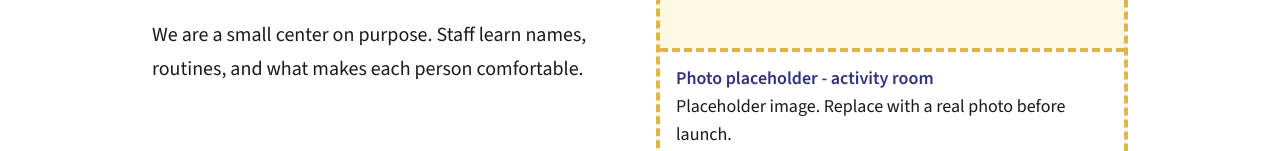
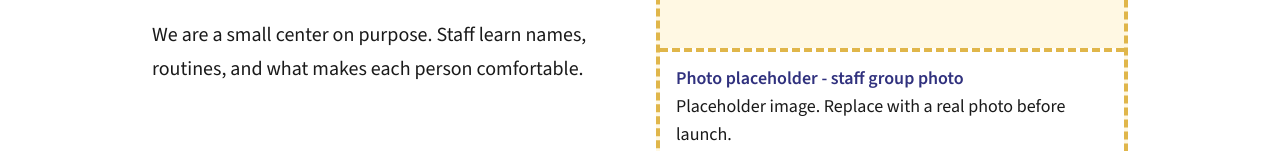
Before and after one commit to golden-days/golden-days-site, a Next.js app: page /about in a window 1280 px wide. Shown: the part 732-883 px from the top of the page. Built offline with nearby package versions, Linux system fonts and the light colour scheme; no server answers.

Commit message:
About: the top photo spot is now for a staff group photo
Label and description only; the spot is the same shape and place.

Co-Authored-By: Claude Sonnet 5.5 <noreply@anthropic.com>
Claude-Session: https://claude.ai/code/session_01139oDuMRCbcGBNok78FtpQ

```diff
--- a/content/en.ts
+++ b/content/en.ts
@@ -209,8 +209,8 @@ export const en = {
     lead: "Golden Days Adult Day Health Care has been part of West Sacramento since 2003. The same owners have run the center since 2007.",
     photo: {
       kind: "interior" as const,
-      label: "Photo placeholder - activity room",
-      alt: "Placeholder image standing in for a photo of the Golden Days activity room",
+      label: "Photo placeholder - staff group photo",
+      alt: "Placeholder image standing in for a group photo of the Golden Days staff",
     },
     story: {
       heading: "Our story",
```
